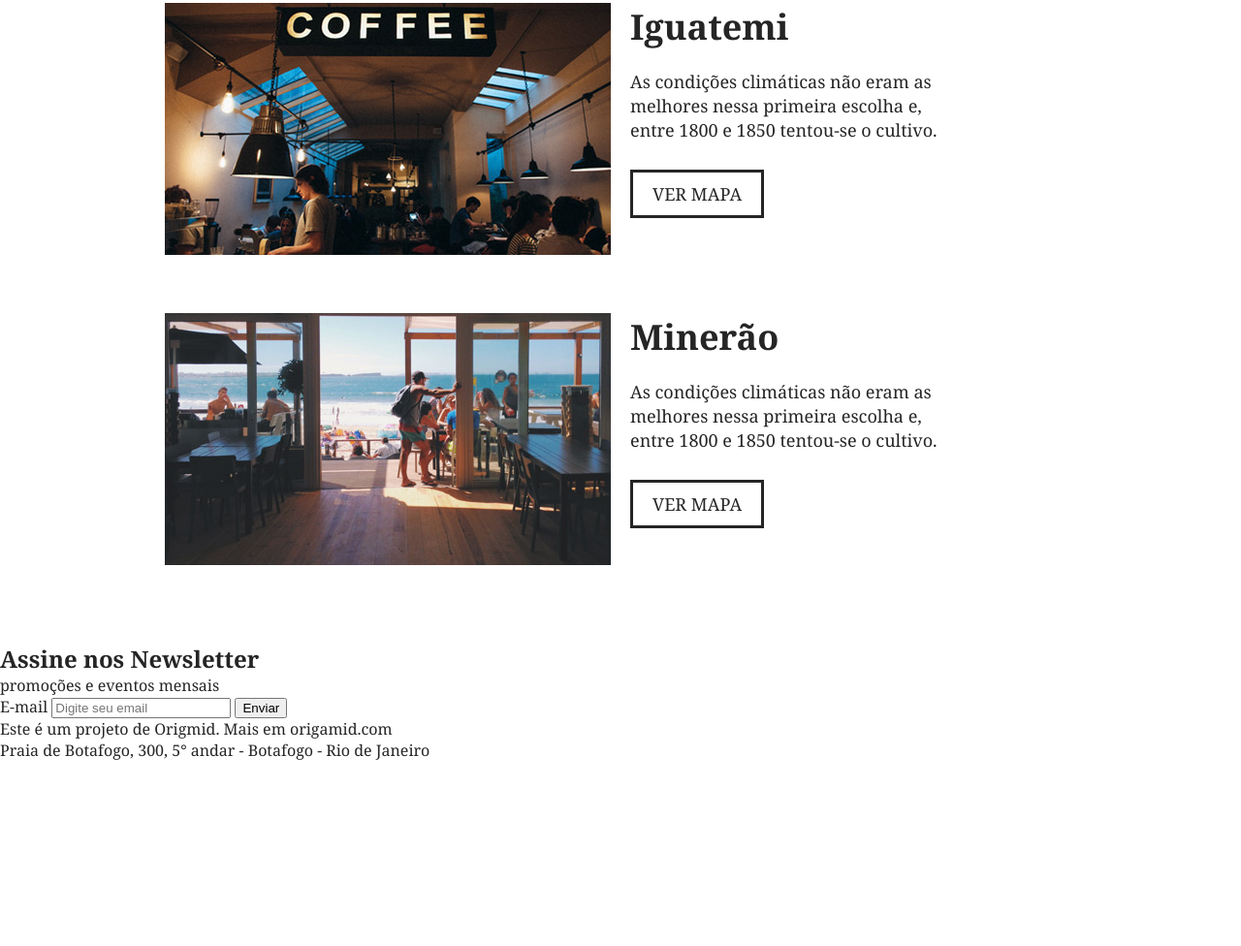
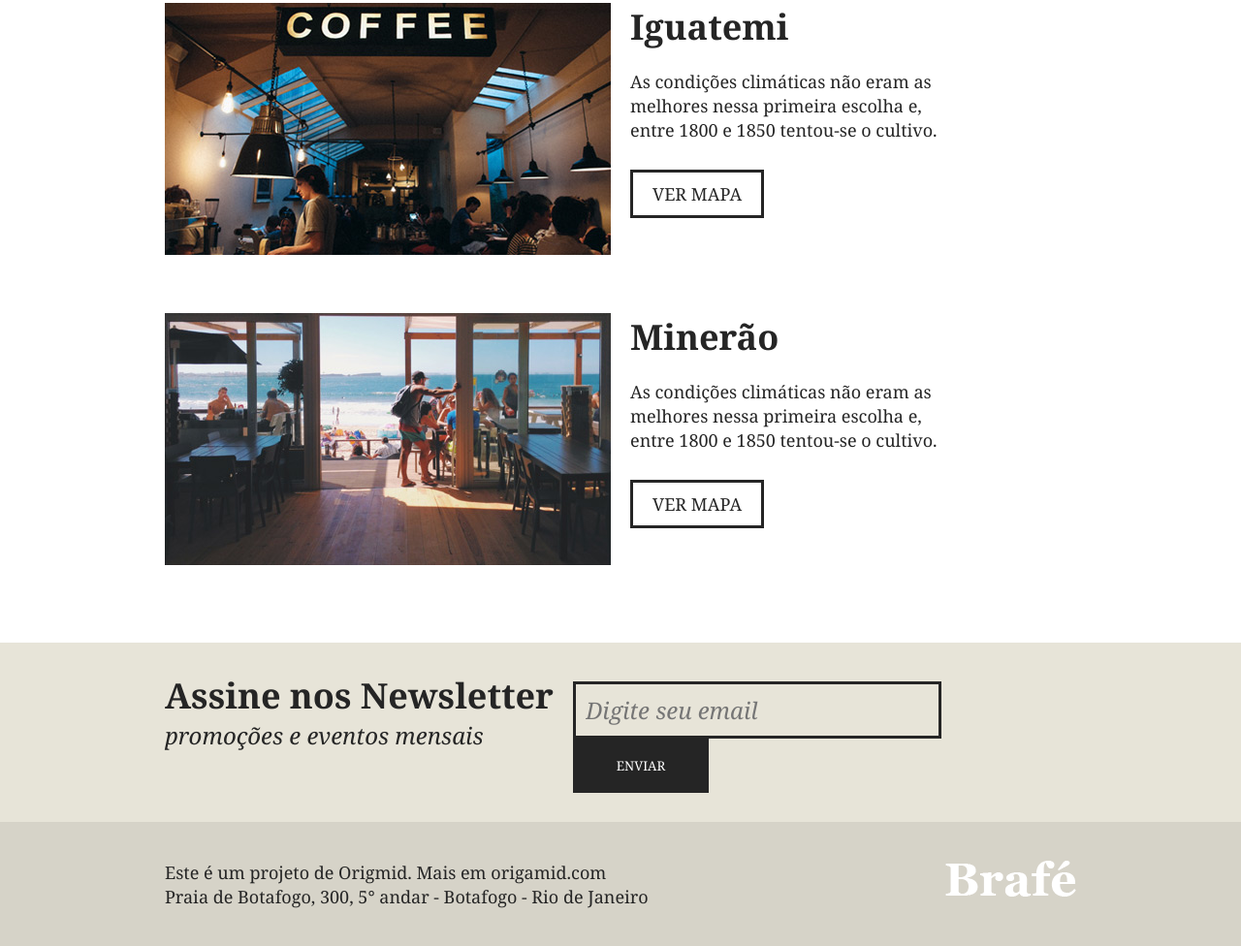
Before and after one commit to jersonjanke/sites, a plain HTML site: page cafe/index.html in a window 1280 px wide. Shown: the part 2218-3194 px from the top of the page at 97% size. Before the commit the page ends 3045 px from the top, so only its background shows below. Drawn offline with Linux system fonts and the light colour scheme.

Commit message:
Assine e footer

```diff
--- a/cafe/css/style.css
+++ b/cafe/css/style.css
@@ -1,4 +1,8 @@
 /* Reset */
+* {
+    box-sizing: border-box;
+}
+
 body, h1, h2, h3, p, ul {
     padding: 0px;
     margin: 0px;
@@ -260,3 +264,99 @@ h2.produtos-mineira::before {
     color: #252525;
     padding: 10px 20px;
 }
+
+/* Assine */
+.assine {
+    background: #e7e4d8;
+    padding: 30px 0;
+}
+
+.assine-container {
+    max-width: 960px;
+    margin: 0 auto;
+}
+
+.assine-container::after, .assine-container::before {
+    content: '';
+    display: table;
+    clear: both;
+}
+
+.assine-info {
+    widows: 460px;
+    margin: 0 10px;
+    float: left;
+}
+
+.assine-info h2 {
+    font-size: 2.25em;
+}
+
+.assine-info p {
+    font-size: 1.5em;
+    font-style: italic;
+}
+
+.assine form {
+    width: 460px;
+    margin: 10px 10px 0 10px;
+    float: left;
+}
+
+.assine form label {
+    display: none;
+}
+
+.assine input {
+    box-sizing: border-box;
+    width: 300;
+    border: 3px solid #252525;
+    background: none;
+    font-size: 1.5em;
+    font-style: italic;
+    font-family: Georgia, Times, serif;
+    padding: 10px;
+    float: left;
+}
+
+.assine button {
+    background: #252525;
+    font-family: Georgia, serif;
+    border: none;
+    text-transform: uppercase;
+    width: 140px;
+    padding: 19px;
+    color: #fff;
+    float: left;
+    cursor: pointer;
+}
+
+/* Footer */
+.footer {
+    background: #d6d3c8;
+    padding: 40px 0;
+}
+
+.footer-container {
+    max-width: 960px;
+    margin: 0 auto;
+}
+
+.footer-container::after, .footer-container::before {
+    content: '';
+    display: table;
+    clear: both;
+}
+
+.footer p {
+    float: left;
+    margin: 0 10px;
+    font-size: 1.125em;
+    line-height: 1.4em;
+}
+
+.footer img {
+    float: right;
+    margin: 0 10px;
+    display: block;
+}
--- a/cafe/index.html
+++ b/cafe/index.html
@@ -97,9 +97,9 @@
                 </div>
             </div>
         </section>
-        <section>
-            <div>
-                <div>
+        <section class="assine">
+            <div class="assine-container">
+                <div class="assine-info">
                     <h2>Assine nos Newsletter</h2>
                     <p>promoções e eventos mensais</p>
                 </div>
@@ -110,8 +110,8 @@
                 </form>
             </div>
         </section>
-        <footer>
-            <div>
+        <footer class="footer">
+            <div class="footer-container">
                 <p>Este é um projeto de Origmid. Mais em origamid.com<br>
                    Praia de Botafogo, 300, 5° andar - Botafogo - Rio de Janeiro
                 </p>
```
